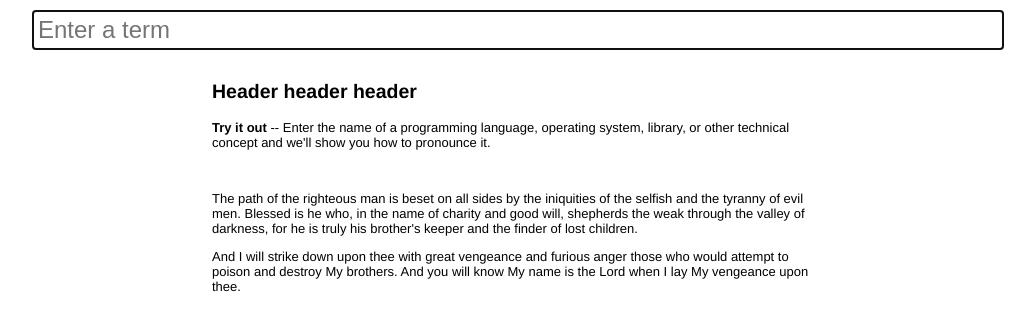
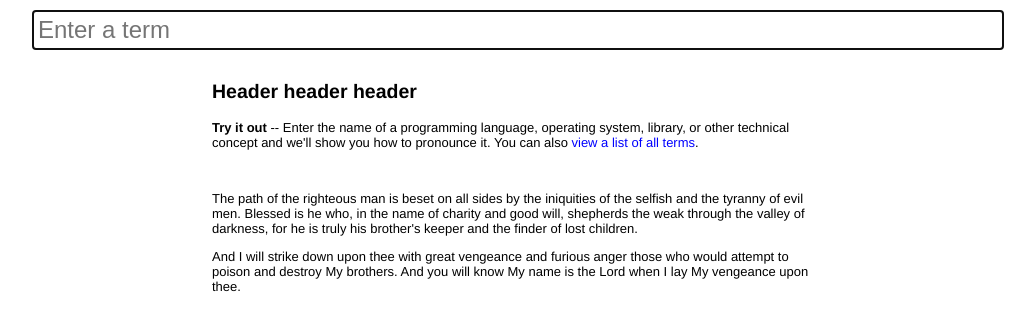
Before and after one commit to ianpreston/fonetic.io, a Flask app: page / in a window 1280 px wide. Shown: the part 89-416 px from the top of the page, without its empty margins (128-1163 px from the left). Run offline with Flask 2, Linux system fonts and the light colour scheme; parts of the project's set-up code (start-up, migrations or seed data) failed here and were passed over; some libraries are stand-ins or nearby versions.

Commit message:
add a page to list all terms in the database

```diff
--- a/main.py
+++ b/main.py
@@ -50,6 +50,11 @@ def login_required(f):
 def index():
     return render_template('index.html')
 
+
+@app.route('/terms/all')
+def terms_all():
+    terms = Term.query.all()
+    return render_template('terms/all.html', terms=terms)
 
 @app.route('/terms/search')
 def terms_search():
--- a/templates/index.html
+++ b/templates/index.html
@@ -11,7 +11,7 @@
 <div class="intro-text">
     <h2>Header header header</h2>
 
-    <p><strong>Try it out</strong> -- Enter the name of a programming language, operating system, library, or other technical concept and we'll show you how to pronounce it.</p>
+    <p><strong>Try it out</strong> -- Enter the name of a programming language, operating system, library, or other technical concept and we'll show you how to pronounce it. You can also <a href="{{ url_for('terms_all') }}">view a list of all terms</a>.</p>
 
     <br>
 
--- a/templates/terms/search.html
+++ b/templates/terms/search.html
@@ -3,5 +3,5 @@
         {% include 'terms/_term_summary.html' %}
     {% endfor %}
 {% else %}
-    <p>Sorry, no results were found for the query "{{ query }}".</p>
+    <p>Sorry, no results were found for the query "{{ query }}". You could try the <a href="{{ url_for('terms_all') }}">list of all terms</a>.</p>
 {% endif %}
--- a/templates/terms/view.html
+++ b/templates/terms/view.html
@@ -1,4 +1,7 @@
 {% extends "layout.html" %}
+{% block head %}
+    <script type="text/javascript" src="{{ url_for('static', filename='js/terms.js') }}"></script>
+{% endblock %}
 {% block body %}
     {% include 'terms/_term_full.html' %}
 {% endblock %}
```
Also changed, not shown: templates/terms/all.html (added, +7 -0 lines).
